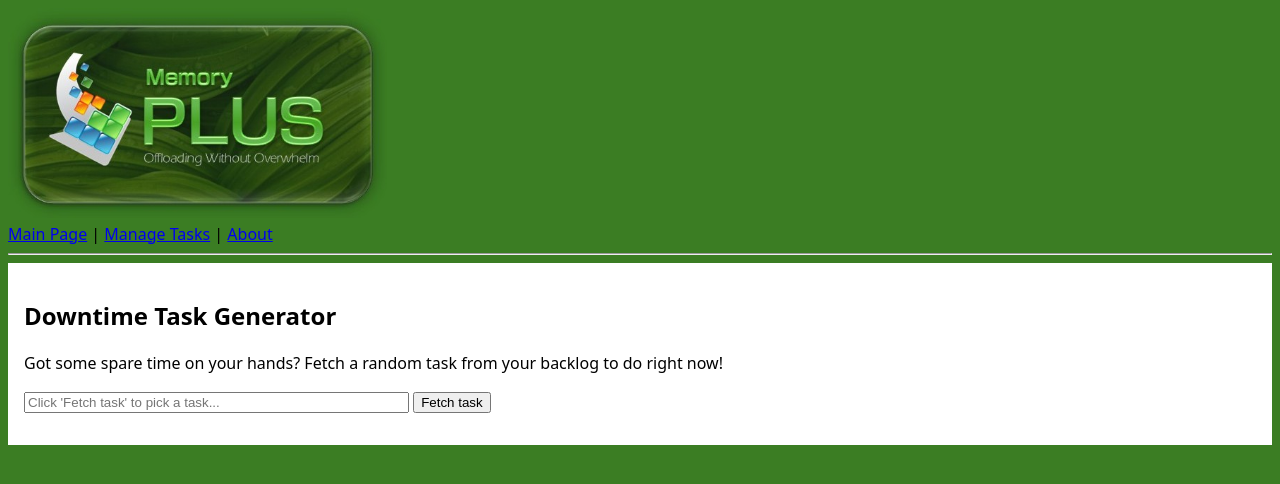
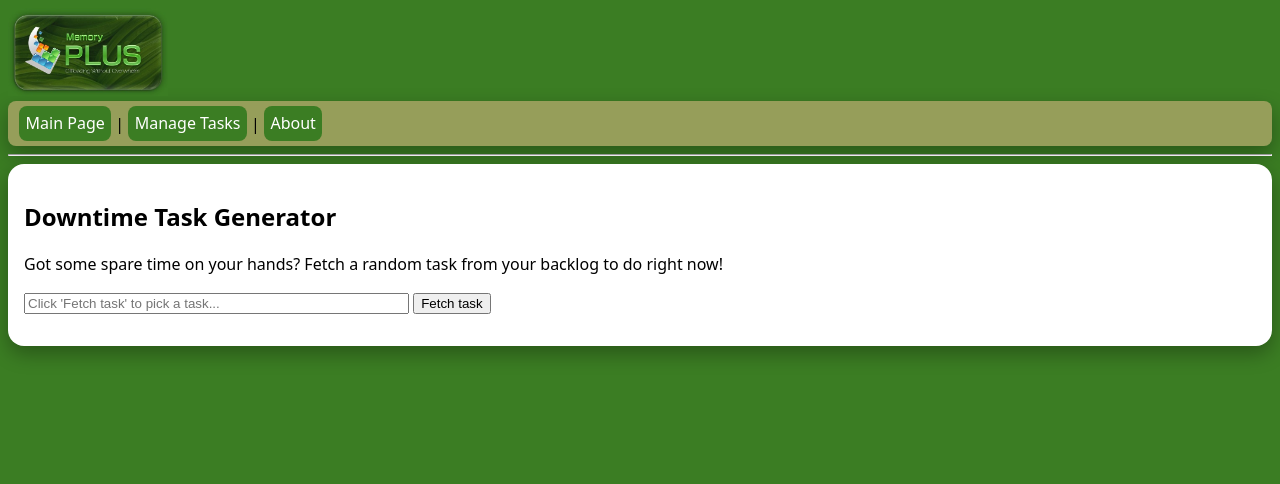
Before and after one commit to ethan-balon/MemoryPlus, a plain HTML site: page index.html in a window 1280 px wide. Drawn offline with Linux system fonts and the light colour scheme.

Commit message:
made it bettor i tink

```diff
--- a/media/style.css
+++ b/media/style.css
@@ -3,8 +3,23 @@ body {
     font-family: system-ui, -apple-system, BlinkMacSystemFont, 'Segoe UI', Roboto, Oxygen, Ubuntu, Cantarell, 'Open Sans', 'Helvetica Neue', sans-serif;
 }
 
+nav {
+    background-color: rgba(222, 184, 135, 0.562);
+    border-radius: 0.5em;
+    padding: 0.7em;
+    box-shadow: 0 8px 20px rgba(0, 0, 0, 0.3);
+}
+
+nav a {
+    color: white;
+    background-color: #3B7D23;
+    padding: 0.4em;
+    border-radius: 0.5em;
+    text-decoration: none;
+}
+
 #logo {
-    max-width: 30%;
+    max-width: 10em;
 }
 
 .thumbnail {
@@ -14,4 +29,6 @@ body {
 #view-main, #view-manage, #view-about {
     background-color: white;
     padding: 1em;
+    border-radius: 1em;
+    box-shadow: 0 8px 20px rgba(0, 0, 0, 0.3);
 }
```
Also changed, not shown: media/thumbnail1.jpg.
